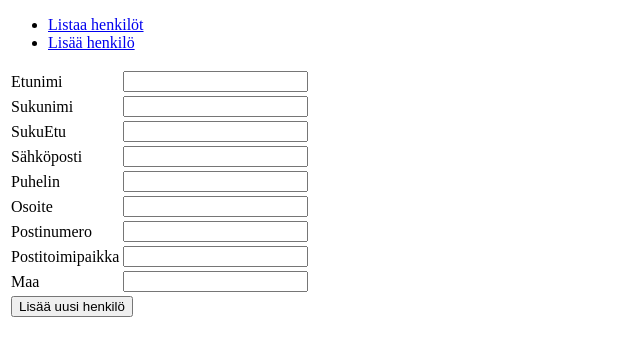
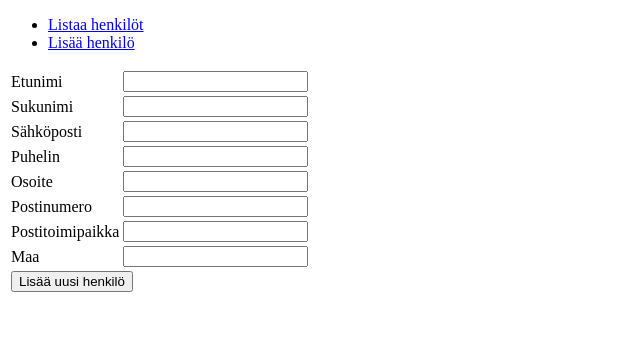
Before and after one commit to Lentsku/Urheilutapahtumajarjestelma, a Flask app: page /henkilot/new/ in a window 1280 px wide. Shown: the top 356 px of the page, without its empty margins (0-640 px from the left). Run offline with Flask 2, Linux system fonts and the light colour scheme.

Commit message:
Muutettu sukuEtu-sarake täyttymään automaattisesti suku- ja etunimen perusteella

```diff
--- a/application/henkilot/forms.py
+++ b/application/henkilot/forms.py
@@ -2,9 +2,8 @@ from flask_wtf import FlaskForm
 from wtforms import StringField, validators
 
 class HenkiloForm(FlaskForm):
-    etunimi = StringField('Etunimi', [validators.Length(min=1)])
-    sukunimi = StringField('Sukunimi', [validators.Length(min=1)])
-    sukuEtu = StringField('SukuEtu')
+    etunimi = StringField('Etunimi', [validators.Length(min=2)])
+    sukunimi = StringField('Sukunimi', [validators.Length(min=3)])
     sahkoposti = StringField('Sähköposti')
     puhelin = StringField('Puhelin')
     osoite = StringField('Osoite')
--- a/application/henkilot/views.py
+++ b/application/henkilot/views.py
@@ -21,7 +21,7 @@ def henkilot_create():
 
     etunimi = form.etunimi.data
     sukunimi = form.sukunimi.data
-    sukuEtu = form.sukuEtu.data
+    sukuEtu = sukunimi[:3] + etunimi[:2]
     sahkoposti = form.sahkoposti.data
     puhelin = form.puhelin.data
     osoite = form.osoite.data
--- a/application/templates/henkilot/new.html
+++ b/application/templates/henkilot/new.html
@@ -28,21 +28,6 @@
       <td>
         <ul>
           {% for error in form.sukunimi.errors %}
-          <li>{{ error }}</li>
-          {% endfor %}
-        </ul>
-      </td>
-    </tr>
-    <tr>
-      <td>
-        {{ form.sukuEtu.label }}
-      </td>
-      <td>
-        {{ form.sukuEtu }}
-      </td>
-      <td>
-        <ul>
-          {% for error in form.sukuEtu.errors %}
           <li>{{ error }}</li>
           {% endfor %}
         </ul>
```
